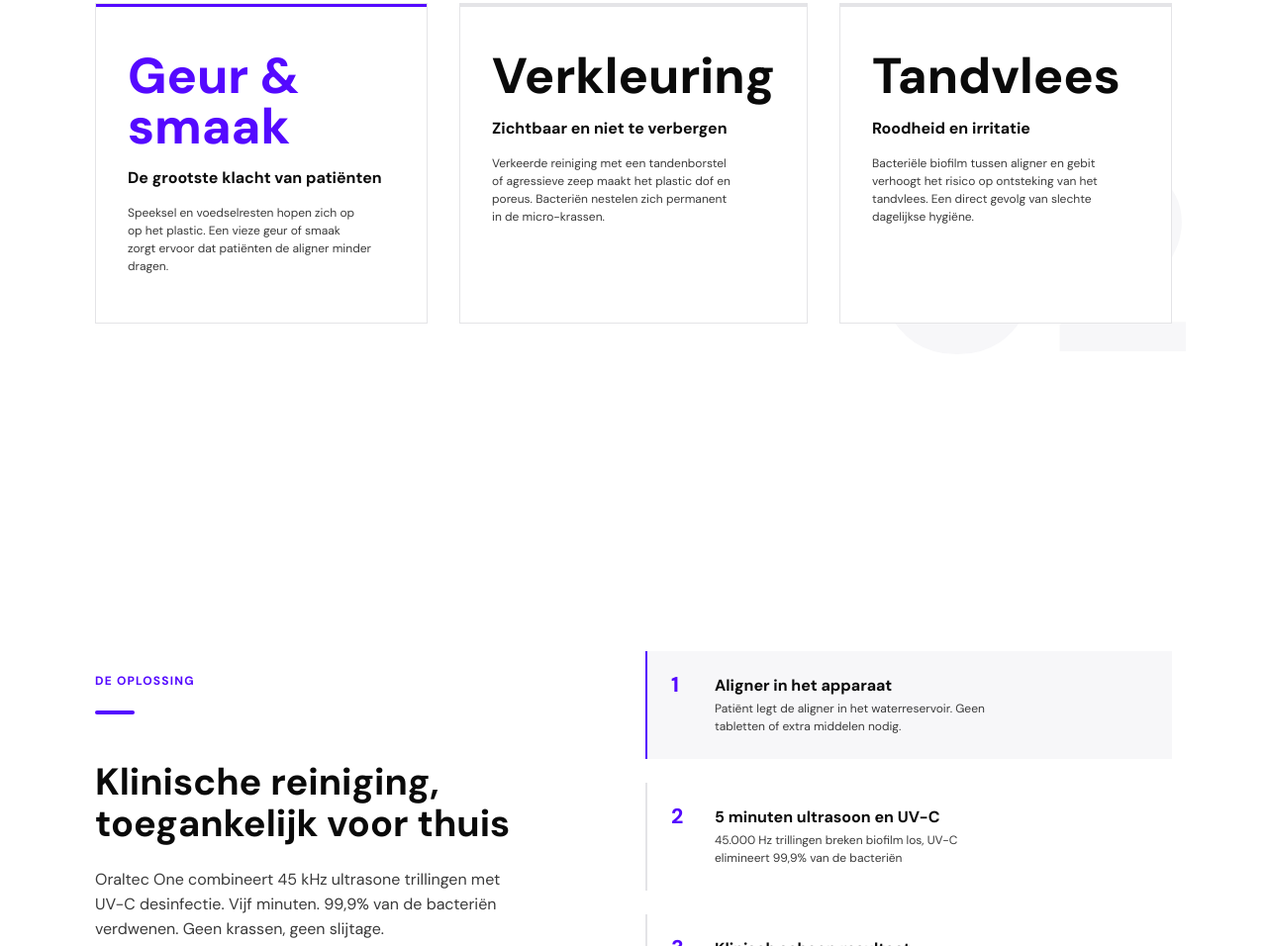
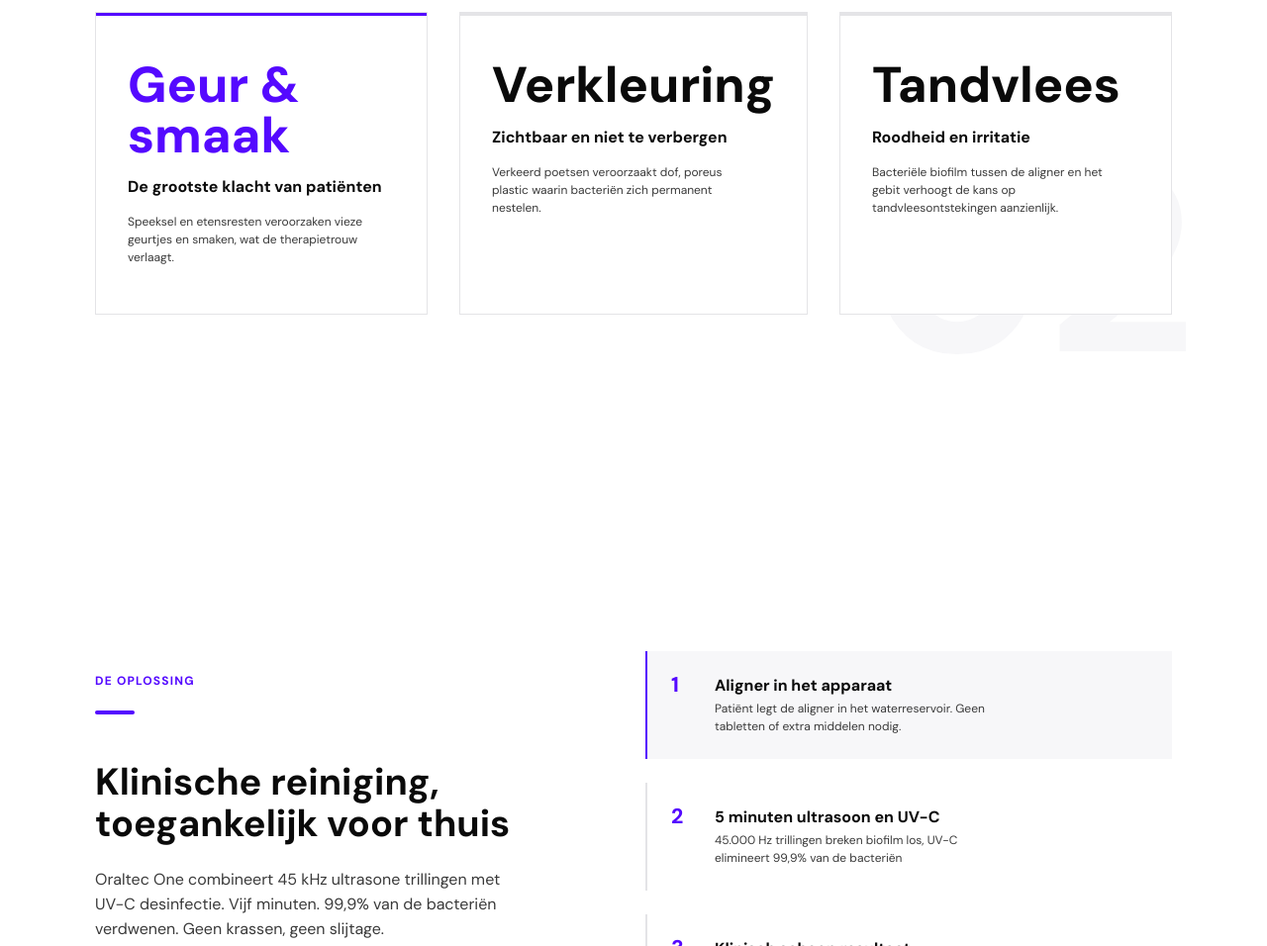
Before and after one commit to Ltpeper/my-project, a plain HTML site: page index.html in a window 1280 px wide. Shown: the part 1155-2111 px from the top of the page at 99% size. Drawn offline with Linux system fonts and the light colour scheme.

Commit message:
Shorten problem card texts

```diff
--- a/index.html
+++ b/index.html
@@ -815,22 +815,19 @@
                 <div class="top-line"></div>
                 <span class="pnum">Geur &amp; smaak</span>
                 <span class="ptitle">De grootste klacht van patiënten</span>
-                <span class="psub">Speeksel en voedselresten hopen zich op op het plastic. Een vieze geur of smaak zorgt
-                    ervoor dat patiënten de aligner minder dragen.</span>
+                <span class="psub">Speeksel en etensresten veroorzaken vieze geurtjes en smaken, wat de therapietrouw verlaagt.</span>
             </div>
             <div class="prob-card">
                 <div class="top-line"></div>
                 <span class="pnum">Verkleuring</span>
                 <span class="ptitle">Zichtbaar en niet te verbergen</span>
-                <span class="psub">Verkeerde reiniging met een tandenborstel of agressieve zeep maakt het plastic dof en
-                    poreus. Bacteriën nestelen zich permanent in de micro-krassen.</span>
+                <span class="psub">Verkeerd poetsen veroorzaakt dof, poreus plastic waarin bacteriën zich permanent nestelen.</span>
             </div>
             <div class="prob-card">
                 <div class="top-line"></div>
                 <span class="pnum">Tandvlees</span>
                 <span class="ptitle">Roodheid en irritatie</span>
-                <span class="psub">Bacteriële biofilm tussen aligner en gebit verhoogt het risico op ontsteking van het
-                    tandvlees. Een direct gevolg van slechte dagelijkse hygiëne.</span>
+                <span class="psub">Bacteriële biofilm tussen de aligner en het gebit verhoogt de kans op tandvleesontstekingen aanzienlijk.</span>
             </div>
         </div>
         <div class="wm" aria-hidden="true">02</div>
```
